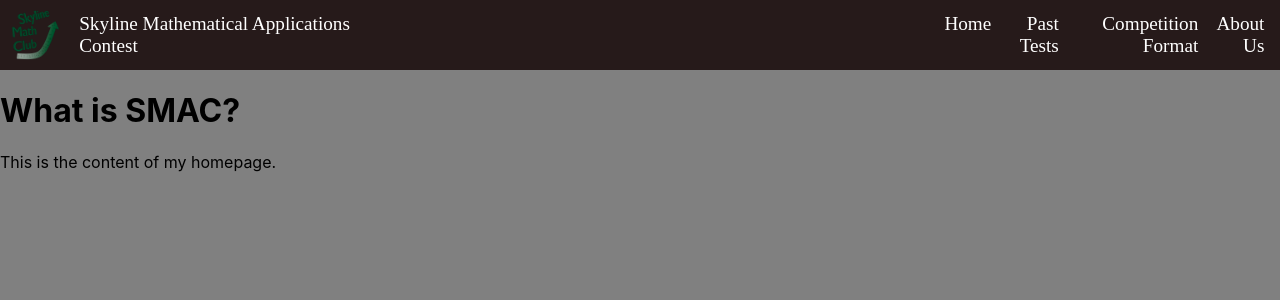
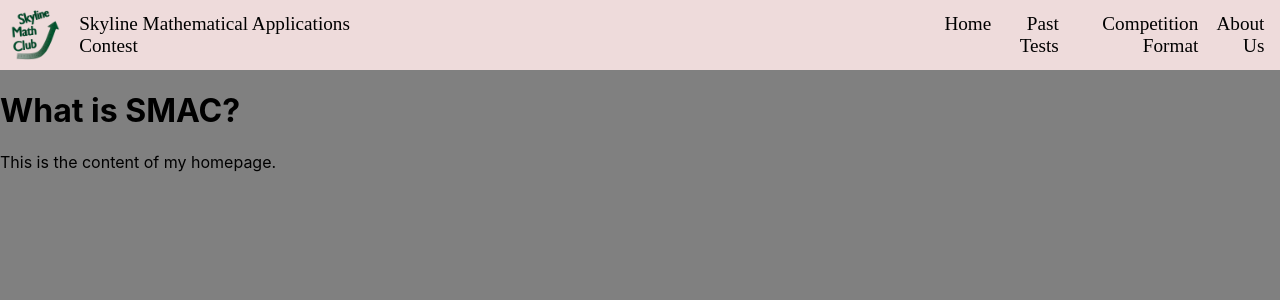
Before and after one commit to skylinemac/skylinemac-v2, a React (Create React App) app: page /overview in a window 1280 px wide. Shown: the top 300 px of the page. Built offline with nearby package versions, Linux system fonts and the light colour scheme.

Commit message:
NavBar Color

```diff
--- a/src/index.css
+++ b/src/index.css
@@ -18,7 +18,7 @@ code {
   justify-content: space-between;
   width: 100vw;
   position: relative;
-  background-color: #261a1a;
+  background-color: #eedbdb;
   padding: 10px;
 }
 
@@ -42,7 +42,7 @@ code {
 }
 
 .navBarLinks{
-  color: white;
+  color: black;
   font-size: larger;
   font-family: 'Times New Roman', Times, serif;
   text-decoration: none;
```
